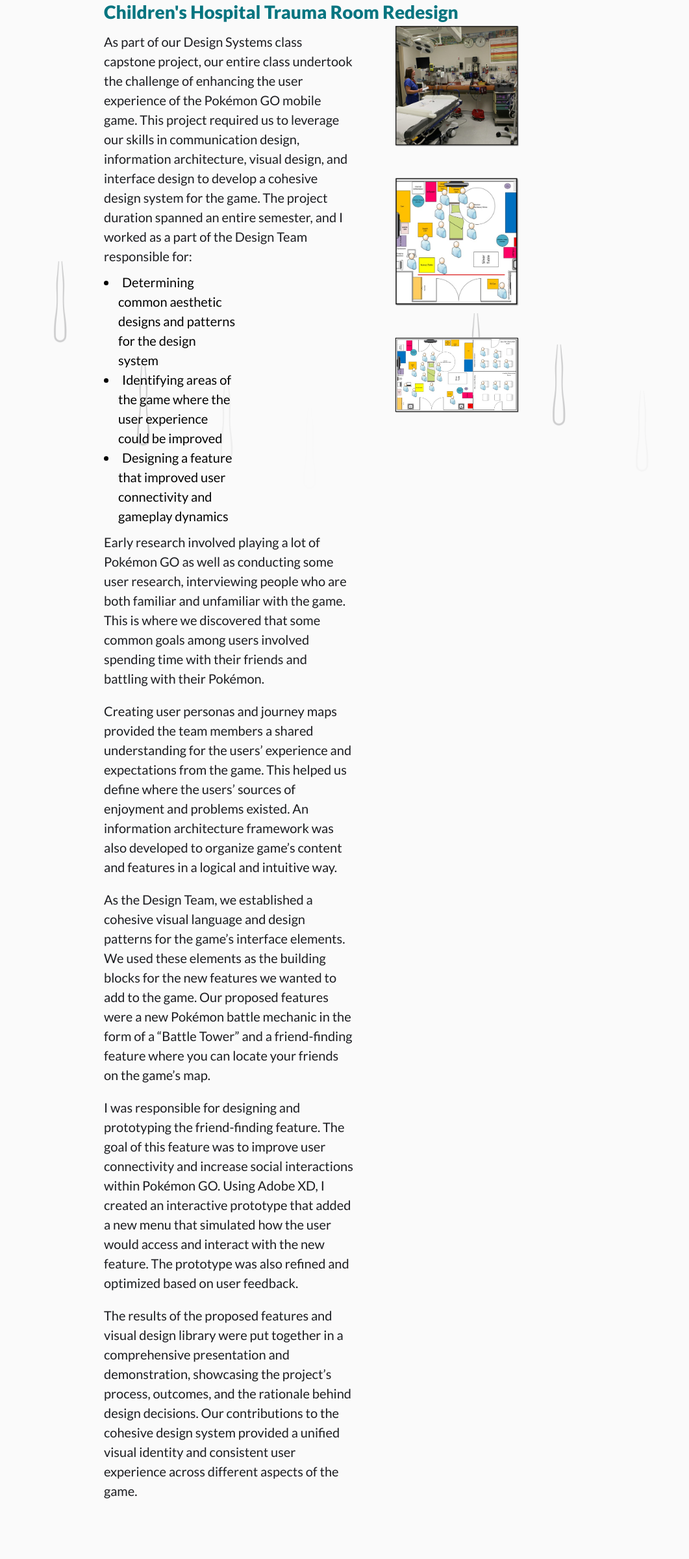
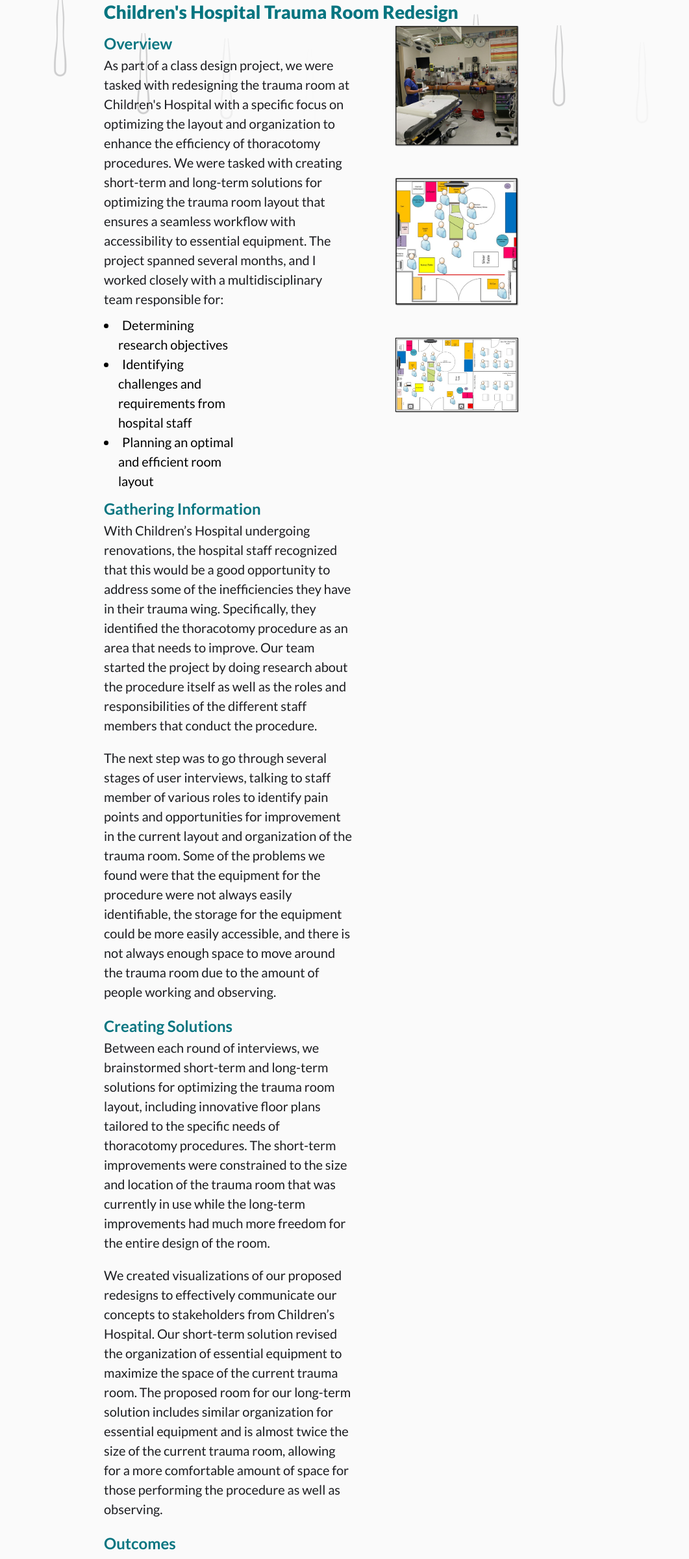
Before and after one commit to fuchs00/fuchs00.github.io, a plain HTML site: page childrens_hospital_project.html in a window 1280 px wide. Shown: the part 161-2560 px from the top of the page at 65% size, without its empty margins (96-1157 px from the left). Drawn offline with Linux system fonts and the light colour scheme.

Commit message:
Added short description and headers to case studies

```diff
--- a/childrens_hospital_project.html
+++ b/childrens_hospital_project.html
@@ -58,63 +58,70 @@
                             <!--Description-->
                             <div class="project-description">
                                 <div class="text-par">
+                                    <h2>Overview</h2>
                                     <p>
-                                        As part of our Design Systems class capstone project, our entire class undertook the challenge of enhancing the user
-                                        experience of the Pokémon GO mobile game. This project required us to leverage our skills in communication design,
-                                        information architecture, visual design, and interface design to develop a cohesive design system for the game. The
-                                        project duration spanned an entire semester, and I worked as a part of the Design Team responsible for:
+                                        As part of a class design project, we were tasked with redesigning the trauma room at Children's Hospital with a
+                                        specific focus on optimizing the layout and organization to enhance the efficiency of thoracotomy procedures. We
+                                        were tasked with creating short-term and long-term solutions for optimizing the trauma room layout that ensures a
+                                        seamless workflow with accessibility to essential equipment. The project spanned several months, and I worked
+                                        closely with a multidisciplinary team responsible for:
                                     </p>
                                 </div>
                                 <div class="text-bullets">
                                     <ul>
                                         <li>
-                                            Determining common aesthetic designs and patterns for the design system
+                                            Determining research objectives
                                         </li>
                                         <li>
-                                            Identifying areas of the game where the user experience could be improved
+                                            Identifying challenges and requirements from hospital staff
                                         </li>
                                         <li>
-                                            Designing a feature that improved user connectivity and gameplay dynamics
+                                            Planning an optimal and efficient room layout
                                         </li>
                                     </ul>
                                 </div>
                                 <div class="text-par">
+                                    <h2>Gathering Information</h2>
                                     <p>
-                                        Early research involved playing a lot of Pokémon GO as well as conducting some user research, interviewing people
-                                        who are both familiar and unfamiliar with the game. This is where we discovered that some common goals among users
-                                        involved spending time with their friends and battling with their Pokémon.
+                                        With Children’s Hospital undergoing renovations, the hospital staff recognized that this would be a good opportunity
+                                        to address some of the inefficiencies they have in their trauma wing. Specifically, they identified the thoracotomy
+                                        procedure as an area that needs to improve. Our team started the project by doing research about the procedure itself
+                                        as well as the roles and responsibilities of the different staff members that conduct the procedure.
                                     </p>
                                 </div>
                                 <div class="text-par">
                                     <p>
-                                        Creating user personas and journey maps provided the team members a shared understanding for the users’ experience
-                                        and expectations from the game. This helped us define where the users’ sources of enjoyment and problems existed.
-                                        An information architecture framework was also developed to organize game’s content and features in a logical and
-                                        intuitive way.
+                                        The next step was to go through several stages of user interviews, talking to staff member of various roles to identify
+                                        pain points and opportunities for improvement in the current layout and organization of the trauma room. Some of the
+                                        problems we found were that the equipment for the procedure were not always easily identifiable, the storage for the
+                                        equipment could be more easily accessible, and there is not always enough space to move around the trauma room due to
+                                        the amount of people working and observing.
+                                    </p>
+                                </div>
+                                <div class="text-par">
+                                    <h2>Creating Solutions</h2>
+                                    <p>
+                                        Between each round of interviews, we brainstormed short-term and long-term solutions for optimizing the trauma room layout,
+                                        including innovative floor plans tailored to the specific needs of thoracotomy procedures. The short-term improvements
+                                        were constrained to the size and location of the trauma room that was currently in use while the long-term improvements had
+                                        much more freedom for the entire design of the room.
                                     </p>
                                 </div>
                                 <div class="text-par">
                                     <p>
-                                        As the Design Team, we established a cohesive visual language and design patterns for the game’s interface elements.
-                                        We used these elements as the building blocks for the new features we wanted to add to the game. Our proposed features
-                                        were a new Pokémon battle mechanic in the form of a “Battle Tower” and a friend-finding feature where you can locate
-                                        your friends on the game’s map.
+                                        We created visualizations of our proposed redesigns to effectively communicate our concepts to stakeholders from Children’s
+                                        Hospital. Our short-term solution revised the organization of essential equipment to maximize the space of the current trauma
+                                        room. The proposed room for our long-term solution includes similar organization for essential equipment and is almost twice
+                                        the size of the current trauma room, allowing for a more comfortable amount of space for those performing the procedure as
+                                        well as observing.
                                     </p>
                                 </div>
                                 <div class="text-par">
+                                    <h2>Outcomes</h2>
                                     <p>
-                                        I was responsible for designing and prototyping the friend-finding feature. The goal of this feature was to improve
-                                        user connectivity and increase social interactions within Pokémon GO. Using Adobe XD, I created an interactive
-                                        prototype that added a new menu that simulated how the user would access and interact with the new feature. The
-                                        prototype was also refined and optimized based on user feedback.
-                                    </p>
-                                </div>
-                                <div class="text-par">
-                                    <p>
-                                        The results of the proposed features and visual design library were put together in a comprehensive presentation and
-                                        demonstration, showcasing the project’s process, outcomes, and the rationale behind design decisions. Our contributions
-                                        to the cohesive design system provided a unified visual identity and consistent user experience across different
-                                        aspects of the game.
+                                        Our proposed redesigns were presented to a team of representatives from Children’s Hospital, highlighting how these changes can
+                                        improve the pain points from thoracotomy procedures that they experience. This direct collaboration with stakeholders helped
+                                        bring forward a deeper understanding of how our ideas can impact people in an area as influential as a trauma room.
                                     </p>
                                 </div>
                             </div>
--- a/css/style_index.scss
+++ b/css/style_index.scss
@@ -23,16 +23,47 @@
 }
 
 .about .about-me h1 {
-    font-size: 42px;
+    font-size: 38px;
     font-weight: 1000;
 }
 
 .about ,.about-me p {
-    font-size: 28px;
+    font-size: 26px;
     font-weight: 600;
 }
 
 .about .about-me .highlight-word {
-    font-size: 28px;
+    font-size: 26px;
     font-weight: 800;
 }
+
+/* Projects */
+.projects {
+    padding-top: 75px;
+}
+
+.projects .container-sm .recent-projects {
+    display: flex;
+    justify-content: space-between;
+    align-items: baseline;
+    text-align: center;
+    padding-top: 50px;
+}
+
+.projects .container-sm a {
+    transition: 0.5s;
+}
+
+.projects .container-sm a:hover {
+    opacity: 0.85;
+}
+
+.projects .container-sm a img {
+    width: 20vw;
+    height: auto;
+    padding: 0 2vw;
+}
+
+.projects .container-sm a h2 {
+    padding: 1vw 0;
+}
--- a/css/style_projects.scss
+++ b/css/style_projects.scss
@@ -22,11 +22,17 @@
 .projects .container-sm a img {
     width: 20vw;
     height: auto;
-    padding: 0 1vw;
+    padding: 0 2vw;
 }
 
 .projects .container-sm a h2 {
-    padding: 1vw 0;
+    padding-top: 30px;
+    padding-bottom: 0;
+}
+
+.projects .container-sm .text-par p {
+    font-size: 22px;
+    font-weight: 500;
 }
 
 /* Case Study Classes */
--- a/style.scss
+++ b/style.scss
@@ -73,36 +73,7 @@
     font-weight: 600;
 }
 
-/* Projects */
-.projects {
-    padding-top: 75px;
-}
 
-.projects .container-sm .recent-projects {
-    display: flex;
-    justify-content: space-between;
-    align-items: baseline;
-    text-align: center;
-    padding-top: 50px;
-}
-
-.projects .container-sm a {
-    transition: 0.5s;
-}
-
-.projects .container-sm a:hover {
-    opacity: 0.85;
-}
-
-.projects .container-sm a img {
-    width: 20vw;
-    height: auto;
-    padding: 0 1vw;
-}
-
-.projects .container-sm a h2 {
-    padding: 1vw 0;
-}
 
 /* Background Effect Classes */
 .paint-drip {
@@ -174,7 +145,7 @@
         opacity: .2;
     }
     100% {
-        top: 100%;
+        top: 30%;
         opacity: 0;
     }
 }
```
Also changed, not shown: msoe_chatbot_project.html (+5 -0 lines), pokemon_go_project.html (+5 -0 lines), projects.html (+16 -1 lines), css/style_index.css, css/style_projects.css, images/assets/Header Paint Divider.png (added), style.css, 3 other files.
